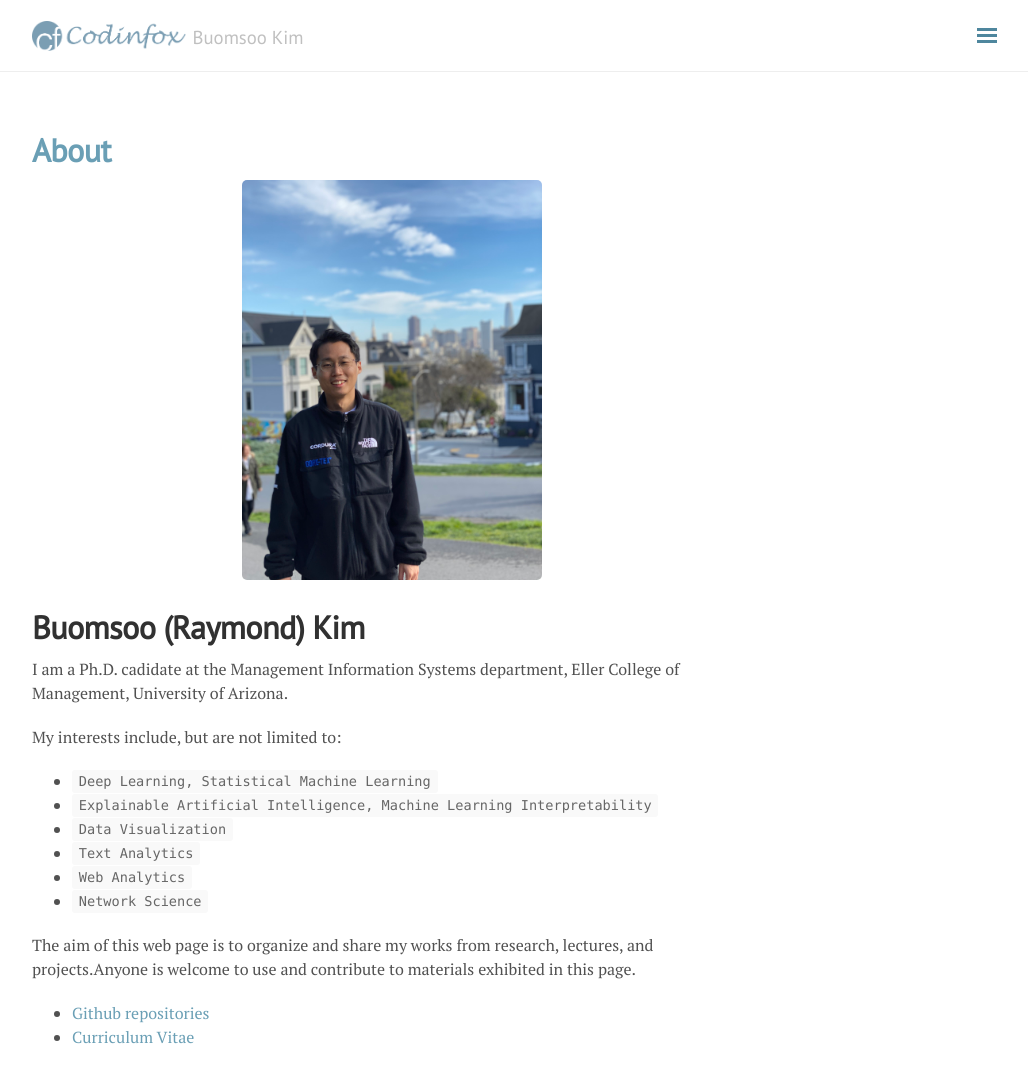
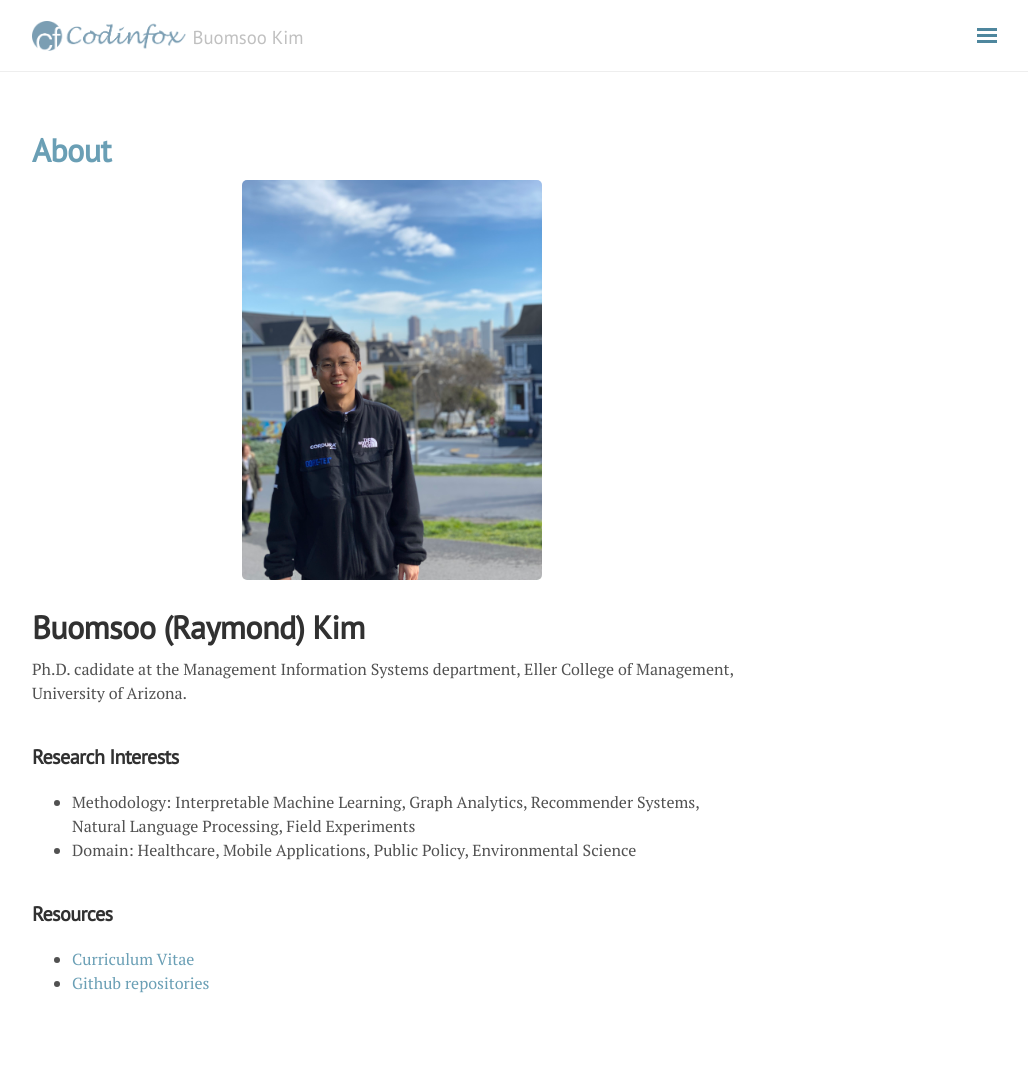
Before and after one commit to buomsoo-kim/buomsoo-kim.github.io, a Jekyll site: the page built from about.md, in a window 1280 px wide and 1113 px high. Shown: the top 1083 px of the window, without its empty margins (248-1276 px from the left). Built offline with Jekyll 4.4.1, drawn with Linux system fonts in a browser that asks for light colours; nearby versions of some CDN libraries.

Commit message:
Update about.md

````diff
--- a/about.md
+++ b/about.md
@@ -8,17 +8,13 @@ title: About
 
 # Buomsoo (Raymond) Kim
 
-I am a Ph.D. cadidate at the Management Information Systems department, Eller College of Management, University of Arizona.
+Ph.D. cadidate at the Management Information Systems department, Eller College of Management, University of Arizona.
 
-My interests include, but are not limited to:
-* ```Deep Learning, Statistical Machine Learning```
-* ```Explainable Artificial Intelligence, Machine Learning Interpretability```
-* ```Data Visualization```
-* ```Text Analytics```
-* ```Web Analytics```
-* ```Network Science```
+## Research Interests
+- Methodology: Interpretable Machine Learning, Graph Analytics, Recommender Systems, Natural Language Processing, Field Experiments
+- Domain: Healthcare, Mobile Applications, Public Policy, Environmental Science
 
-The aim of this web page is to organize and share my works from research, lectures, and projects.Anyone is welcome to use and contribute to materials exhibited in this page.
+## Resources
 
+* [Curriculum Vitae](https://drive.google.com/file/d/1g7xgmvIKoa4BKChe-q0TqXSUR6xwnxXV/view?usp=sharing)
 * <a href = "https://github.com/buomsoo-kim" target="_blank"> Github repositories</a>
-* [Curriculum Vitae](https://drive.google.com/file/d/1g7xgmvIKoa4BKChe-q0TqXSUR6xwnxXV/view?usp=sharing)
````
